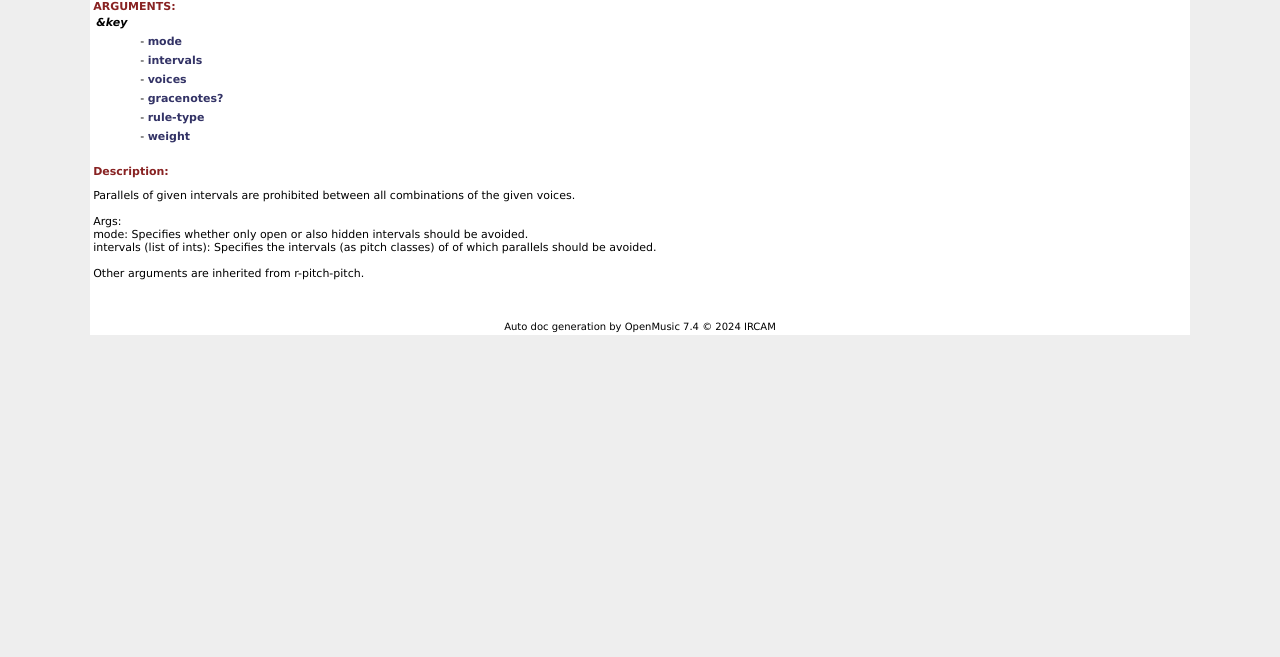
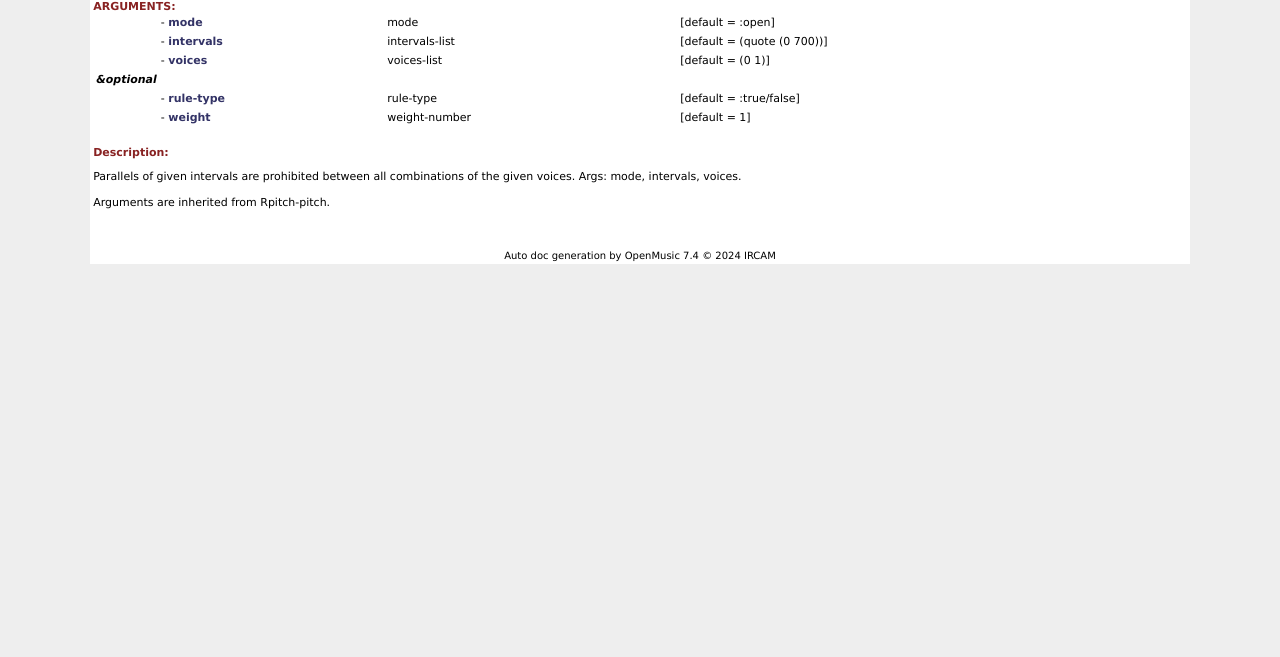
Before and after one commit to enh3/om-cluster-rules, a plain HTML site: page reference-pages/no-parallels.html in a window 1280 px wide. Shown: the part 143-800 px from the top of the page. Drawn offline with Linux system fonts and the light colour scheme.

```diff
--- a/reference-pages/no-parallels.html
+++ b/reference-pages/no-parallels.html
@@ -47,7 +47,7 @@
 <table align=center bgcolor=FFFFFF width=87%><tr>
 <td>
 <h2>NO-PARALLELS</h2>
-<font size=-1>[FUNCTION]</font><br><br>
+<font size=-1>[GENERIC-FUNCTION]</font><br><br>
 </td><td width=130>
 <img src=./omlogo.gif width=100><br>
 <font size=-2 align=right><a href=index.html>om-cluster-rules<br> Function Reference</a></font>
@@ -56,18 +56,12 @@
 <font color=882222><b>ARGUMENTS:</b></font><br>
 <table width=100% border=0>
 <tr>
-<td>
-<i><b>&key</b></i><br>
-</td>
-<td colspan=3>&nbsp;</td></tr>
-<tr>
-<tr>
 <td width=40>&nbsp;</td>
 <td>
 - <font color=333366><b>mode</b></font>
 </td>
-<td width=20%>&nbsp;</td>
-<td>&nbsp;</td>
+<td>mode</td>
+<td>[default = :open]</td>
 </tr>
 <tr>
 <tr>
@@ -75,8 +69,8 @@
 <td>
 - <font color=333366><b>intervals</b></font>
 </td>
-<td width=20%>&nbsp;</td>
-<td>&nbsp;</td>
+<td>intervals-list</td>
+<td>[default = (quote (0 700))]</td>
 </tr>
 <tr>
 <tr>
@@ -84,26 +78,23 @@
 <td>
 - <font color=333366><b>voices</b></font>
 </td>
-<td width=20%>&nbsp;</td>
-<td>&nbsp;</td>
+<td>voices-list</td>
+<td>[default = (0 1)]</td>
 </tr>
 <tr>
 <tr>
-<td width=40>&nbsp;</td>
 <td>
-- <font color=333366><b>gracenotes?</b></font>
+<i><b>&optional</b></i><br>
 </td>
-<td width=20%>&nbsp;</td>
-<td>&nbsp;</td>
-</tr>
+<td colspan=3>&nbsp;</td></tr>
 <tr>
 <tr>
 <td width=40>&nbsp;</td>
 <td>
 - <font color=333366><b>rule-type</b></font>
 </td>
-<td width=20%>&nbsp;</td>
-<td>&nbsp;</td>
+<td>rule-type</td>
+<td>[default = :true/false]</td>
 </tr>
 <tr>
 <tr>
@@ -111,21 +102,17 @@
 <td>
 - <font color=333366><b>weight</b></font>
 </td>
-<td width=20%>&nbsp;</td>
-<td>&nbsp;</td>
+<td>weight-number</td>
+<td>[default = 1]</td>
 </tr>
 <tr>
 </table>
 </tr>
 <tr><td colspan=2>
 <br><font color=882222><b>Description:</b></font><p>
-Parallels of given intervals are prohibited between all combinations of the given voices.<br>
+Parallels of given intervals are prohibited between all combinations of the given voices. Args: mode, intervals, voices.<br>
 <br>
- Args:<br>
-   mode: Specifies whether only open or also hidden intervals should be avoided.<br>
-   intervals (list of ints): Specifies the intervals (as pitch classes) of of which parallels should be avoided. <br>
-<br>
- Other arguments are inherited from r-pitch-pitch.<br>
+Arguments are inherited from Rpitch-pitch.<br>
 </p><br><br></td></tr>
 <td class=center colspan=2>
 <center><font size=-2>Auto doc generation by OpenMusic 7.4 &copy 2024 IRCAM</font></center>
```
Also changed, not shown: reference-pages/no-voice-crossing.html (+1 -1 lines), 3 other files.
